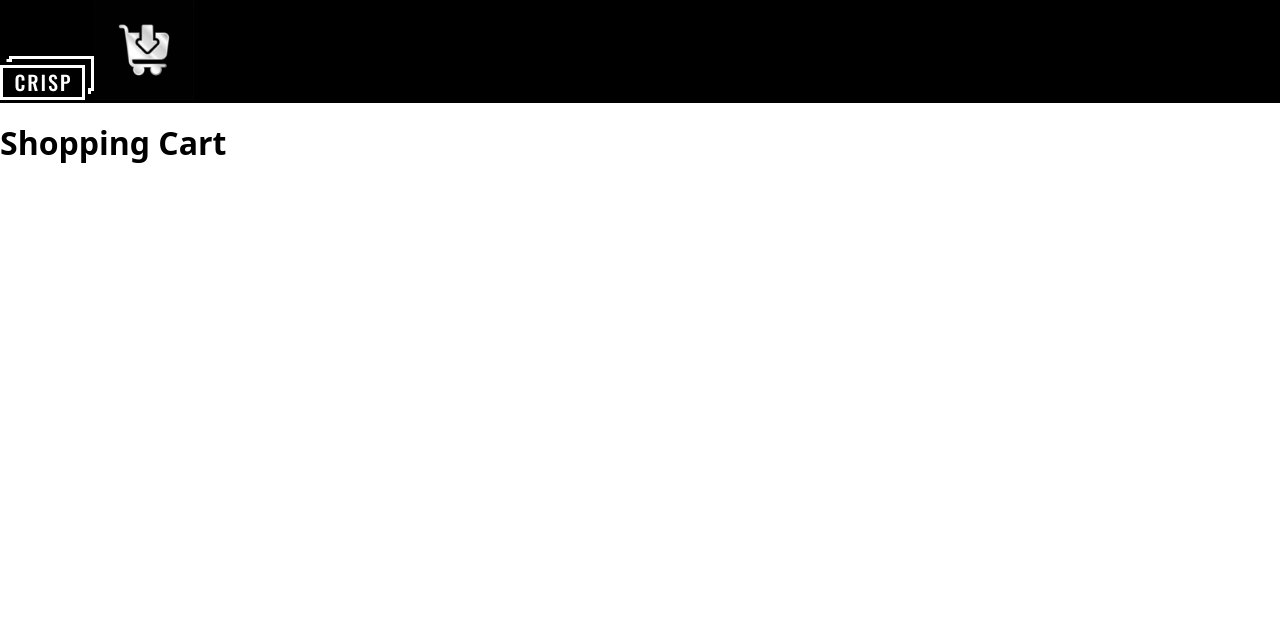
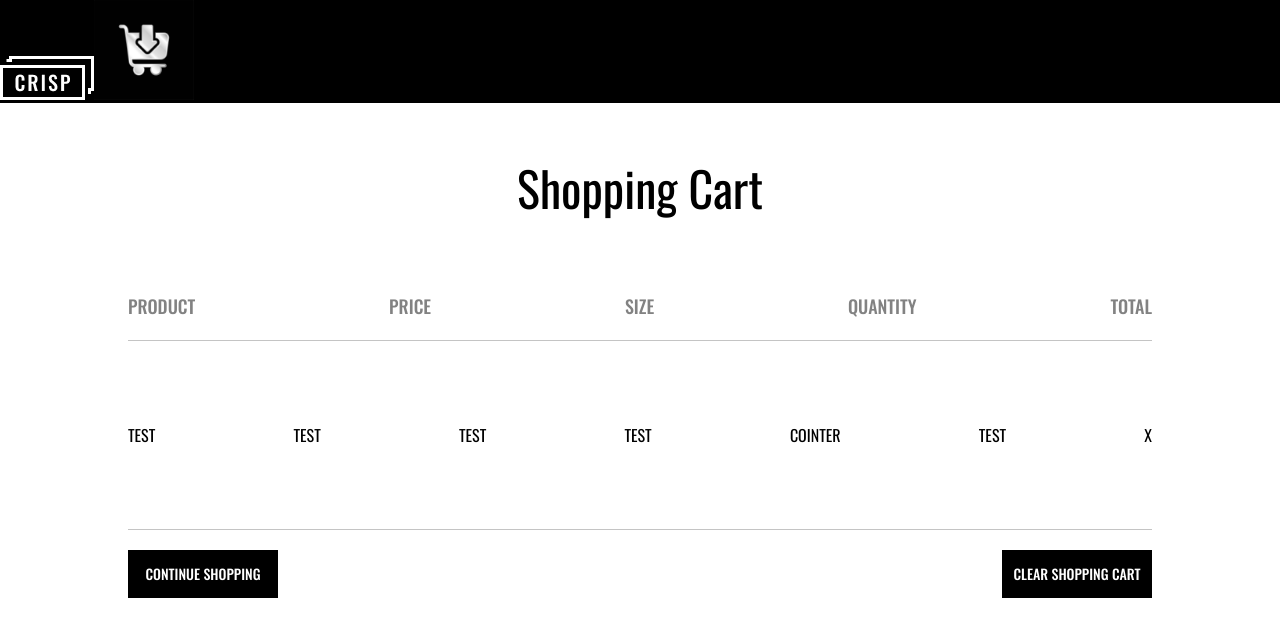
Before and after one commit to likurg42/online-store, a React app: page /cart in a window 1280 px wide. Shown: the top 636 px of the page. Built offline with nearby package versions, Linux system fonts and the light colour scheme; no server answers.

Commit message:
feat: add cart page template

```diff
--- /dev/null
+++ b/src/pages/CartPage/CartPage.module.scss
@@ -0,0 +1,61 @@
+
+.main {
+    margin: 0 auto;
+    width: 80vw;
+    text-transform: uppercase;
+    font-family: 'Oswald';
+}
+
+.h1 {
+    height: 90px;
+    display: flex;
+    align-items: center;
+    justify-content: center;
+    text-transform: capitalize ;
+    font-weight: 400;
+    font-size: 48px;
+    line-height: 68px;
+    font-style: normal;
+}
+.captions {
+    display: flex;
+    justify-content: space-between;
+    padding: 20px 0;
+    line-height: 27px;
+    font-weight: 500;
+    color: #828282;
+    font-size: 18px;
+}
+
+.product {
+    display: flex;
+    align-items: center;
+    justify-content: space-between;
+    height: 190px;
+    border-top: 1px solid #C4C4C4;
+    border-bottom: 1px solid #C4C4C4;
+}
+
+.buttons {
+    display: flex;
+    justify-content: space-between ;
+    padding-top: 20px;
+}
+
+.btn {
+    padding: 1rem 0;
+    min-width: 9.375rem;
+    font-family: var(--ff-main);
+    font-size: var(--fs-400);
+    font-weight: var(--fw-500);
+    background-color: var(--clr-black);
+    color: var(--clr-white);
+    text-transform: uppercase;
+    border: none;
+
+    &:hover {
+        background-color: var(--clr-main-2);
+        color: var(--clr-white);
+        cursor: pointer;
+    }
+}
--- a/src/pages/CartPage/CartPage.tsx
+++ b/src/pages/CartPage/CartPage.tsx
@@ -1,5 +1,36 @@
 import React from 'react';
+import cl from './CartPage.module.scss';
 
 export default function CartPage() {
-    return <h1>Shopping Cart</h1>;
+    return (
+        <section>
+            <main className={cl.main}>
+                <h1 className={cl.h1}>Shopping Cart</h1>
+                <div className={cl.captions}>
+                    <span>Product</span>
+                    <span>Price</span>
+                    <span>Size</span>
+                    <span>Quantity</span>
+                    <span>Total</span>
+                </div>
+                <div className={cl.product}>
+                    <div className={cl.product__img}>test</div>
+                    <div className={cl.product__title}>test</div>
+                    <div className={cl.product__price}>test</div>
+                    <div className={cl.product__size}>test</div>
+                    <div className={cl.product__counter}>cointer</div>
+                    <div className={cl.product__total}>test</div>
+                    <div className={cl.product__remove}>x</div>
+                </div>
+                <div className={cl.buttons}>
+                    <button className={cl.btn} type="button">
+                        continue shopping
+                    </button>
+                    <button className={cl.btn} type="button">
+                        clear shopping cart
+                    </button>
+                </div>
+            </main>
+        </section>
+    );
 }
```
